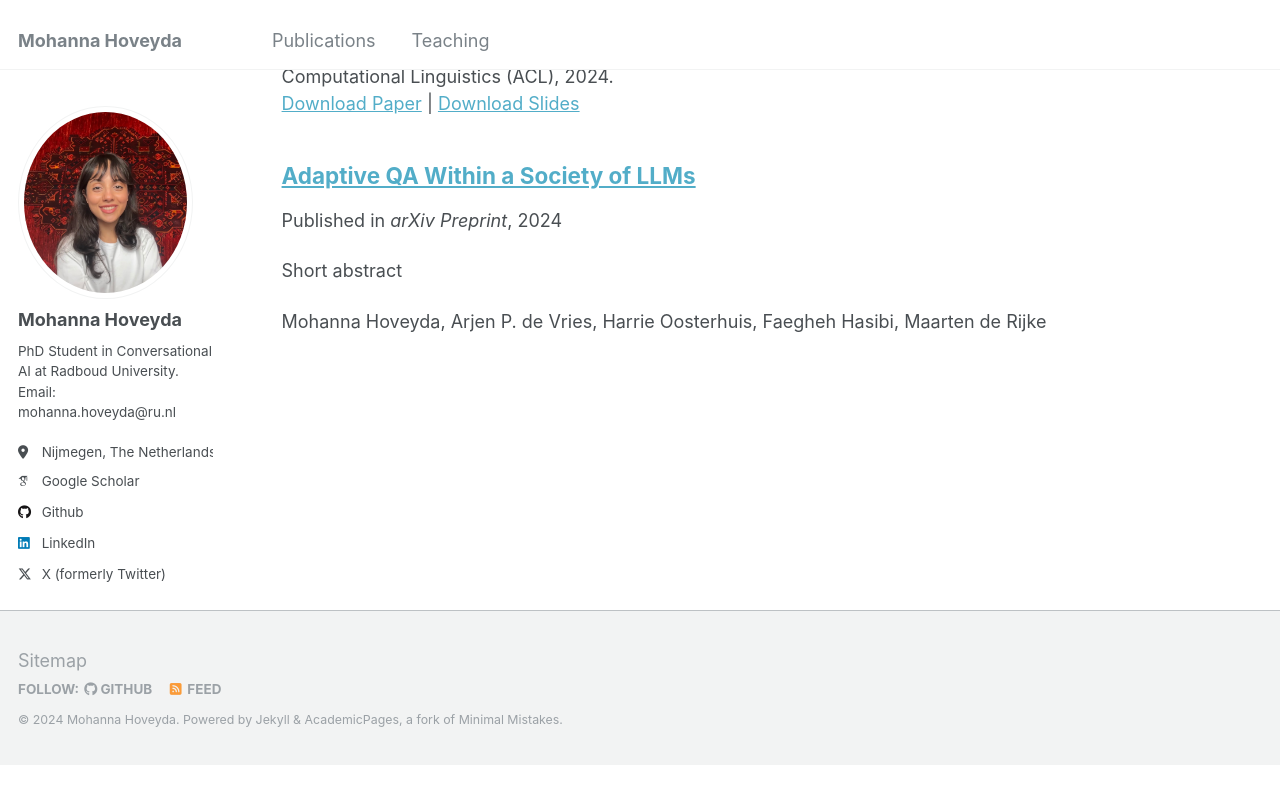
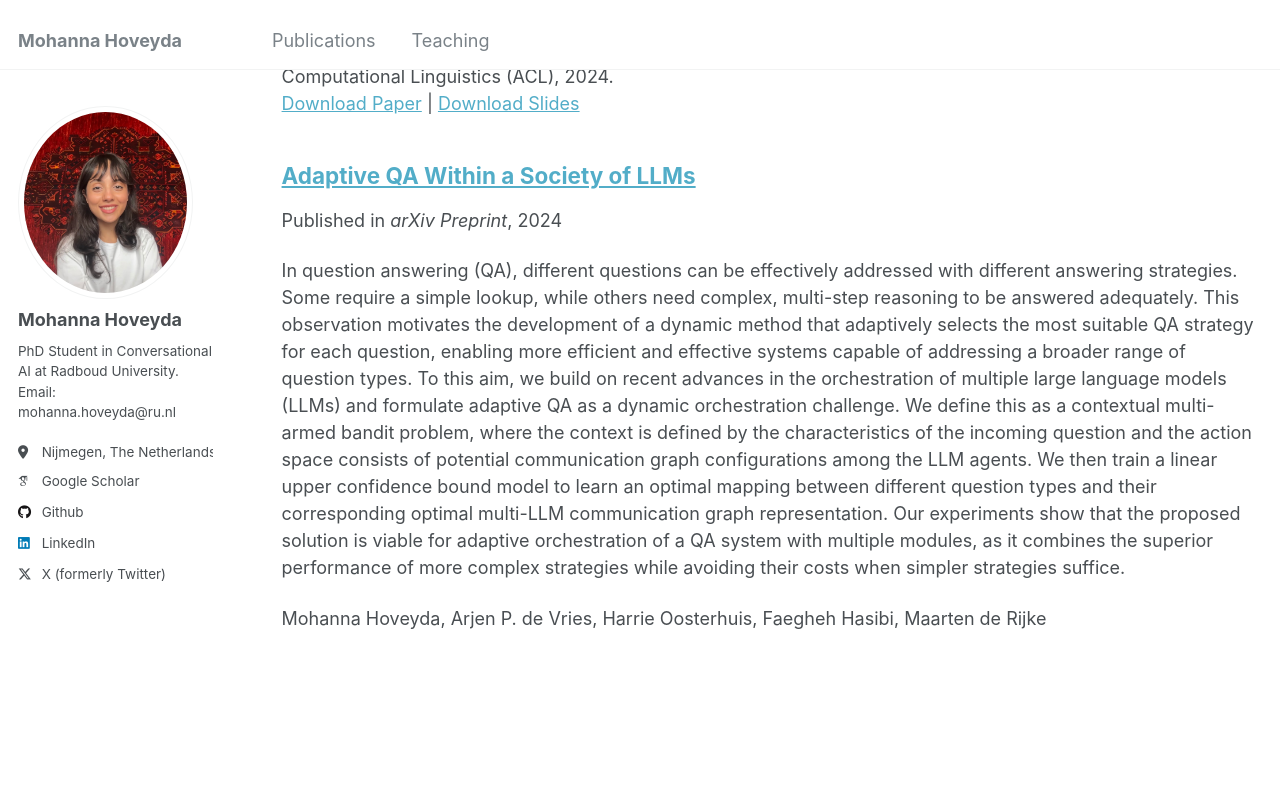
Before and after one commit to mohannahoveyda/mohannahoveyda.github.io, a Jekyll site: the page built from _pages/collection-archive.html, in a window 1280 px wide and 900 px high, scrolled down 827 px. Shown: the top 804 px of the window. Built offline with Jekyll 4.4.1, drawn with Linux system fonts in a browser that asks for light colours; some web fonts are replaced; before the commit the page ends 1593 px from its top, so only the background shows below that.

Commit message:
abstract

```diff
--- a/_publications/2015-10-01-paper-title-number-3.md
+++ b/_publications/2015-10-01-paper-title-number-3.md
@@ -3,7 +3,7 @@ title: "Adaptive QA Within a Society of LLMs"
 collection: publications
 category: manuscripts
 permalink: /publication/2015-10-01-paper-title-number-3
-excerpt: 'Short abstract'
+excerpt: 'In question answering (QA), different questions can be effectively addressed with different answering strategies. Some require a simple lookup, while others need complex, multi-step reasoning to be answered adequately. This observation motivates the development of a dynamic method that adaptively selects the most suitable QA strategy for each question, enabling more efficient and effective systems capable of addressing a broader range of question types. To this aim, we build on recent advances in the orchestration of multiple large language models (LLMs) and formulate adaptive QA as a dynamic orchestration challenge. We define this as a contextual multi-armed bandit problem, where the context is defined by the characteristics of the incoming question and the action space consists of potential communication graph configurations among the LLM agents. We then train a linear upper confidence bound model to learn an optimal mapping between different question types and their corresponding optimal multi-LLM communication graph representation. Our experiments show that the proposed solution is viable for adaptive orchestration of a QA system with multiple modules, as it combines the superior performance of more complex strategies while avoiding their costs when simpler strategies suffice.'
 date: 2024-08-20
 venue: 'arXiv Preprint'
 # slidesurl: 'http://academicpages.github.io/files/slides1.pdf'
```
